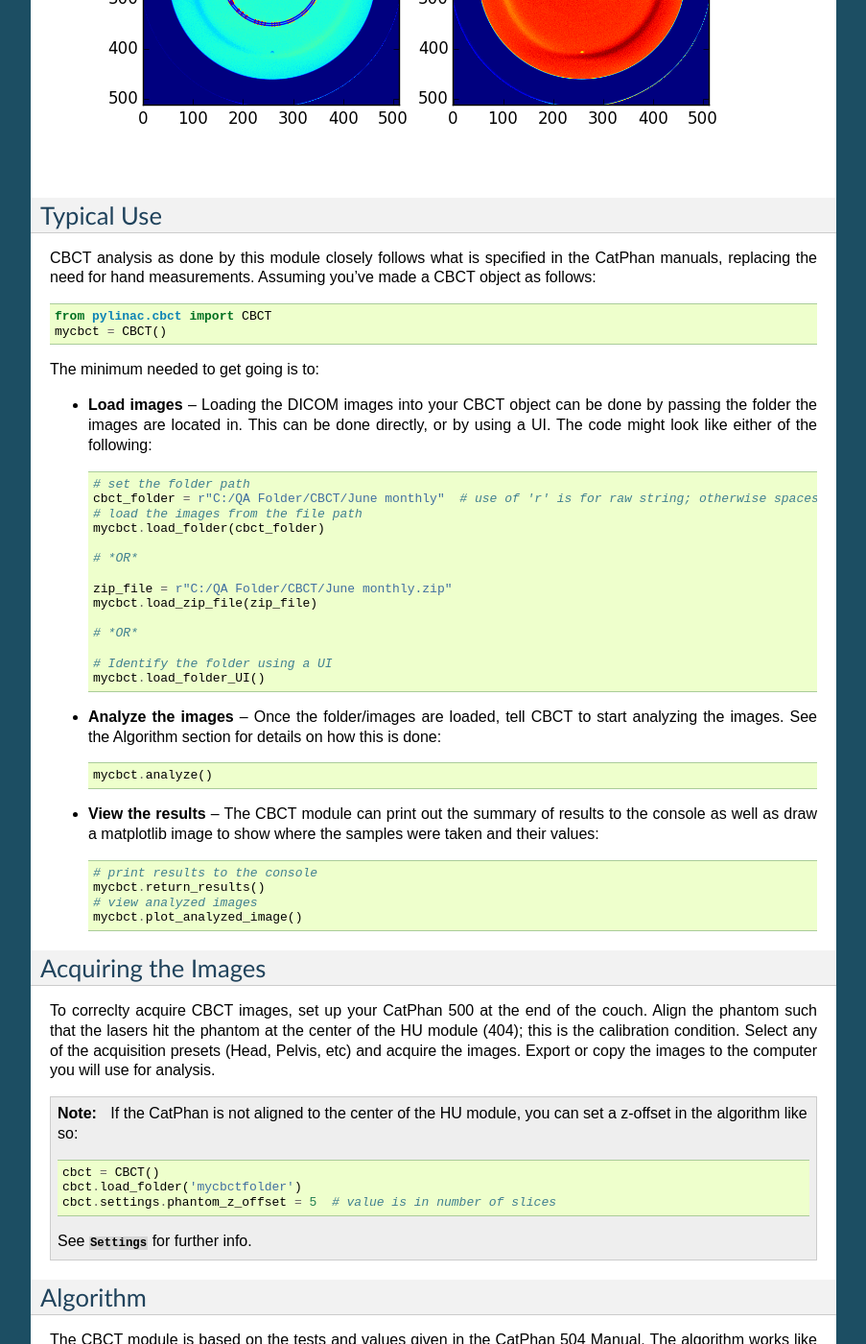
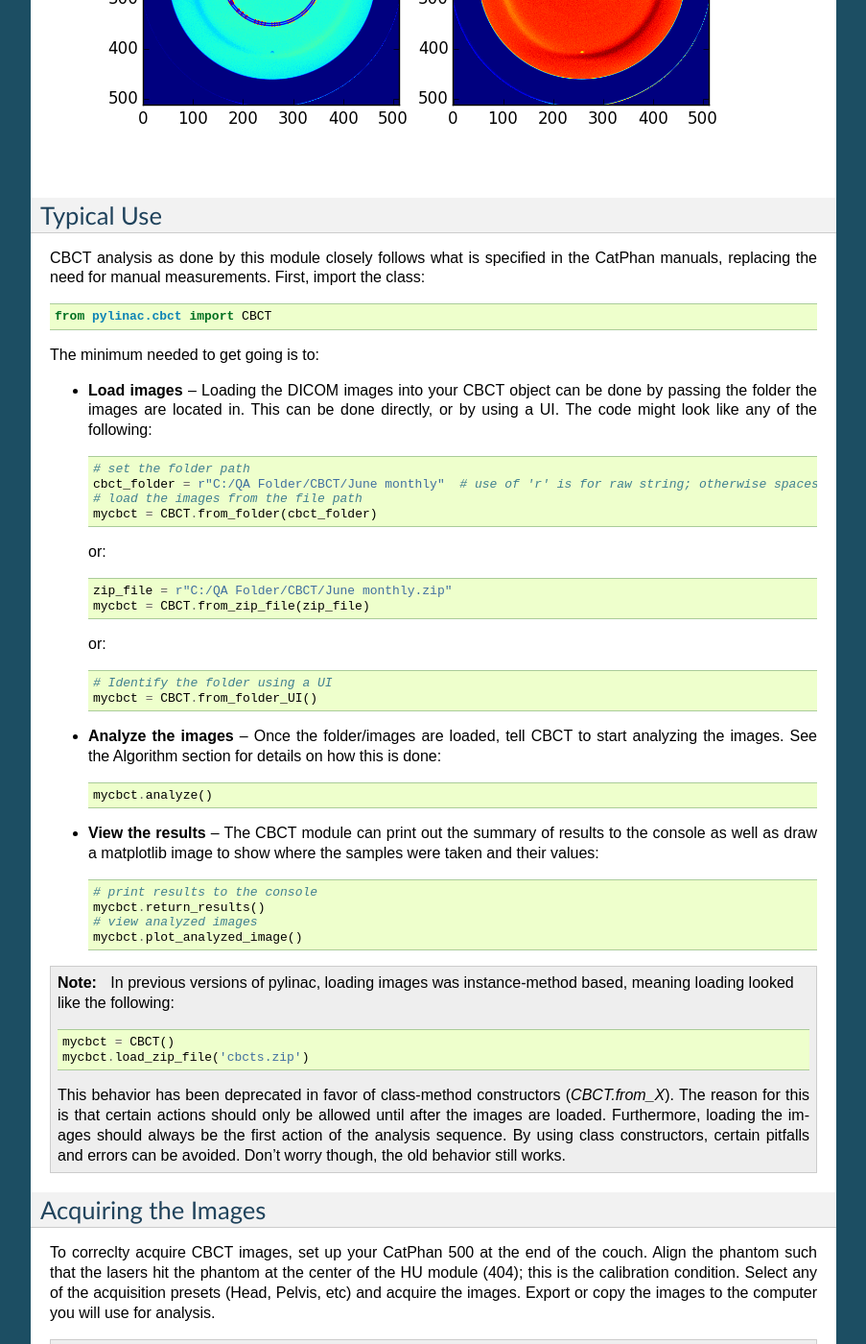
Before and after one commit to jrkerns/pylinac, a Sphinx documentation site: the page built from docs/source/cbct_docs.rst, in a window 1280 px wide and 1400 px high, scrolled down 1153 px. Shown: the whole window at 96% size, without its empty margins (198-1101 px from the left). Built offline with Sphinx 7.4.7, drawn with Linux system fonts in a browser that asks for light colours.

Commit message:
added class constructors and updated docs to accordingly

```diff
--- a/docs/source/cbct_docs.rst
+++ b/docs/source/cbct_docs.rst
@@ -33,31 +33,30 @@ Results will be printed to the console and a figure showing the slices analyzed
 Typical Use
 -----------
 
-CBCT analysis as done by this module closely follows what is specified in the CatPhan manuals, replacing the need for hand measurements.
-Assuming you've made a CBCT object as follows::
+CBCT analysis as done by this module closely follows what is specified in the CatPhan manuals, replacing the need for manual measurements.
+First, import the class::
 
     from pylinac.cbct import CBCT
-    mycbct = CBCT()
 
 The minimum needed to get going is to:
 
 * **Load images** -- Loading the DICOM images into your CBCT object can be done by passing the folder the images are located in.
-  This can be done directly, or by using a UI. The code might look like either of the following::
+  This can be done directly, or by using a UI. The code might look like any of the following::
 
     # set the folder path
     cbct_folder = r"C:/QA Folder/CBCT/June monthly"  # use of 'r' is for raw string; otherwise spaces and backslashes aren't interpreted properly
     # load the images from the file path
-    mycbct.load_folder(cbct_folder)
+    mycbct = CBCT.from_folder(cbct_folder)
 
-    # *OR*
+  or::
 
     zip_file = r"C:/QA Folder/CBCT/June monthly.zip"
-    mycbct.load_zip_file(zip_file)
+    mycbct = CBCT.from_zip_file(zip_file)
 
-    # *OR*
+  or::
 
     # Identify the folder using a UI
-    mycbct.load_folder_UI()
+    mycbct = CBCT.from_folder_UI()
 
 
 * **Analyze the images** -- Once the folder/images are loaded, tell CBCT to start analyzing the images. See the
@@ -72,6 +71,18 @@ The minimum needed to get going is to:
       mycbct.return_results()
       # view analyzed images
       mycbct.plot_analyzed_image()
+
+.. note::
+    In previous versions of pylinac, loading images was instance-method based, meaning loading looked like the following::
+
+        mycbct = CBCT()
+        mycbct.load_zip_file('cbcts.zip')
+
+    This behavior has been deprecated in favor of class-method constructors (`CBCT.from_X`). The reason for this is that
+    certain actions should only be allowed until after the images are loaded. Furthermore, loading the images should always be
+    the first action of the analysis sequence. By using class constructors, certain pitfalls and errors can be avoided.
+    Don't worry though, the old behavior still works.
+
 
 .. _acquiring_cbct_images:
 
```
Also changed, not shown: 1 other file.
